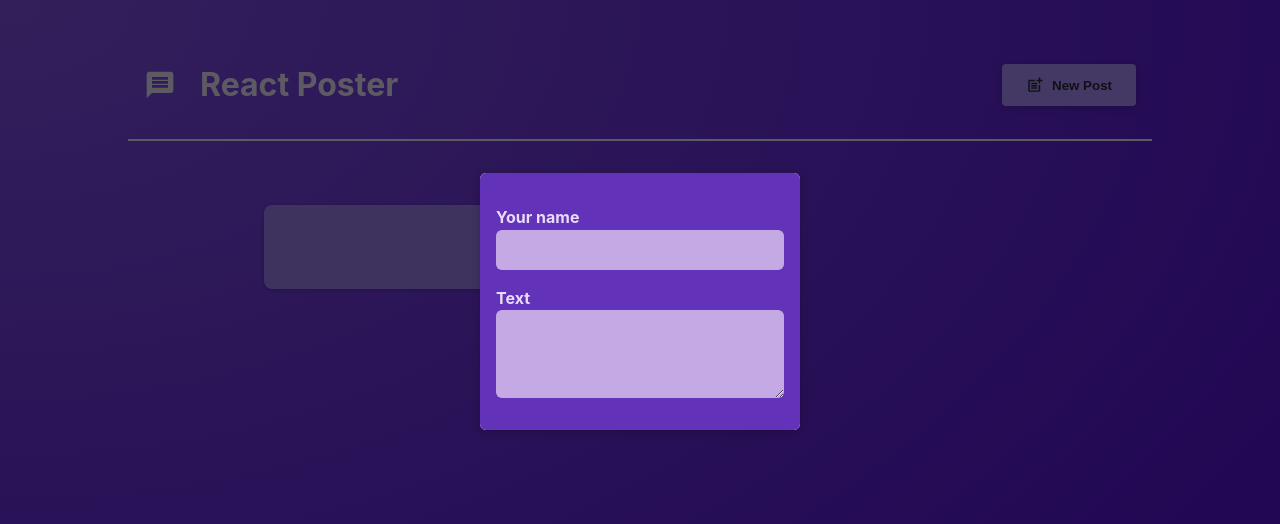
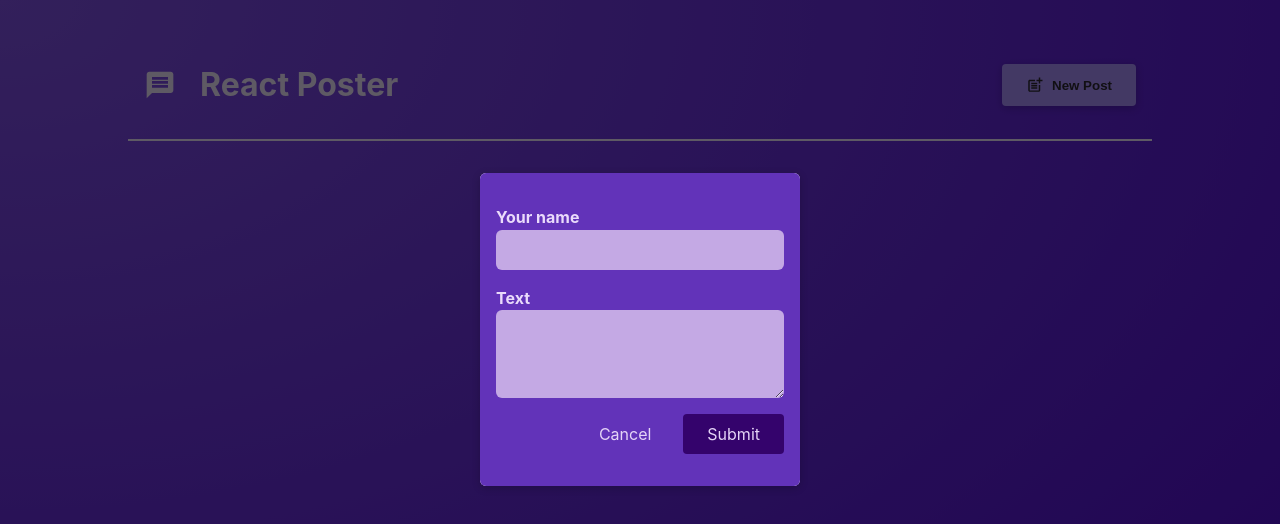
Before and after one commit to skdbsqls/My_Diary, a React (Create React App) app: page / in a window 1280 px wide. Both pictures are taken after a click on the button "New Post". Shown: the top 524 px of the page. Built offline with nearby package versions, Linux system fonts and the light colour scheme.

Commit message:
양식 제출 및 목록 데이터 표시

```diff
--- a/src/components/NewPost.jsx
+++ b/src/components/NewPost.jsx
@@ -1,15 +1,43 @@
+import { useState } from "react";
+
 import classes from "./NewPost.module.css";
 
-function NewPost(props) {
+function NewPost({ onCancel, onAddPost }) {
+  const [name, setName] = useState("");
+  const [body, setBody] = useState("");
+
+  const nameChangeHandler = (event) => {
+    setName(event.target.value);
+  };
+  const bodyChangeHandler = (event) => {
+    setBody(event.target.value);
+  };
+
+  const submitHandler = (event) => {
+    event.preventDefault();
+    const PostData = {
+      name,
+      body,
+    };
+    onAddPost(PostData);
+    onCancel();
+  };
+
   return (
-    <form className={classes.form}>
+    <form className={classes.form} onSubmit={submitHandler}>
       <p>
         <label htmlFor="name">Your name</label>
-        <input type="text" id="name" required onChange={props.onNameChange} />
+        <input type="text" id="name" required onChange={nameChangeHandler} />
       </p>
       <p>
         <label htmlFor="body">Text</label>
-        <textarea id="body" required rows={3} onChange={props.onBodyChange} />
+        <textarea id="body" required rows={3} onChange={bodyChangeHandler} />
+      </p>
+      <p className={classes.actions}>
+        <button type="button" onClick={onCancel}>
+          Cancel
+        </button>
+        <button>Submit</button>
       </p>
     </form>
   );
--- a/src/components/Post.jsx
+++ b/src/components/Post.jsx
@@ -1,10 +1,10 @@
 import classes from "./Post.module.css";
 
-const Post = (props) => {
+const Post = (post) => {
   return (
     <li className={classes.post}>
-      <p className={classes.author}>{props.author}</p>
-      <p className={classes.text}>{props.body}</p>
+      <p className={classes.author}>{post.name}</p>
+      <p className={classes.text}>{post.body}</p>
     </li>
   );
 };
--- a/src/components/PostsList.jsx
+++ b/src/components/PostsList.jsx
@@ -7,44 +7,32 @@
 import classes from "./PostsList.module.css";
 
 const PostsList = ({ isPosting, onStopPosting }) => {
-  const [body, setBody] = useState("");
-  const [name, setName] = useState("");
+  const [posts, setPosts] = useState([]);
 
-  const bodyChangeHandler = (event) => {
-    setBody(event.target.value);
+  const addPostHandler = (PostData) => {
+    setPosts((existingPosts) => [PostData, ...existingPosts]);
   };
-  const nameChangeHandler = (event) => {
-    setName(event.target.value);
-  };
-
-  // let modalContent;
-
-  // if (isVisible) {
-  //   modalContent = (
-  //     <Modal onClose={hideModalHandler}>
-  //       <NewPost
-  //         onBodyChange={bodyChangeHandler}
-  //         onNameChange={nameChangeHandler}
-  //       />
-  //     </Modal>
-  //   );
-  // }
 
   return (
     <>
-      {/* {modalContent} */}
       {isPosting && (
         <Modal onClose={onStopPosting}>
-          <NewPost
-            onBodyChange={bodyChangeHandler}
-            onNameChange={nameChangeHandler}
-          />
+          <NewPost onCancel={onStopPosting} onAddPost={addPostHandler} />
         </Modal>
       )}
-      <ul className={classes.posts}>
-        <Post author={name} body={body} />
-        <Post author="emily" body="Hello React!" />
-      </ul>
+      {posts.length > 0 && (
+        <ul className={classes.posts}>
+          {posts.map((post) => (
+            <Post key={post.body} name={post.name} body={post.body} />
+          ))}
+        </ul>
+      )}
+      {posts.length === 0 && (
+        <div style={{ textAlign: "center", color: "white" }}>
+          <h2>There are no posts yet.</h2>
+          <p>Start adding some!</p>
+        </div>
+      )}
     </>
   );
 };
```
